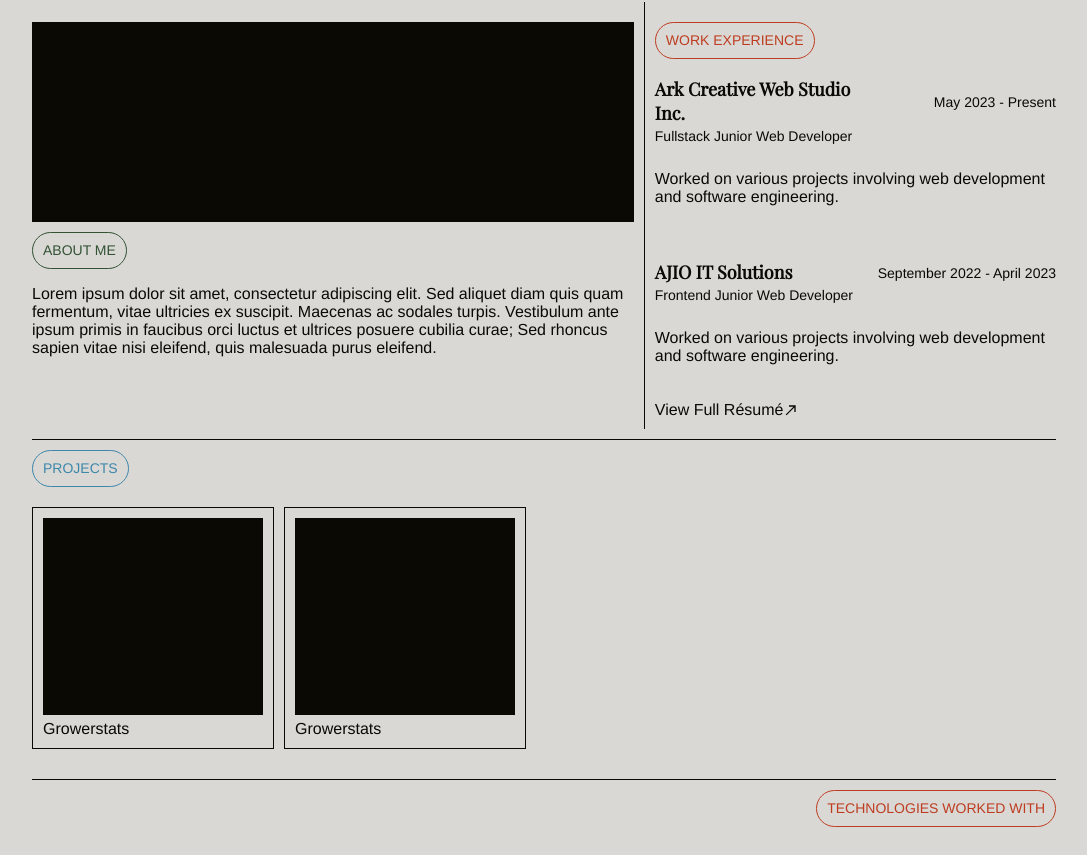
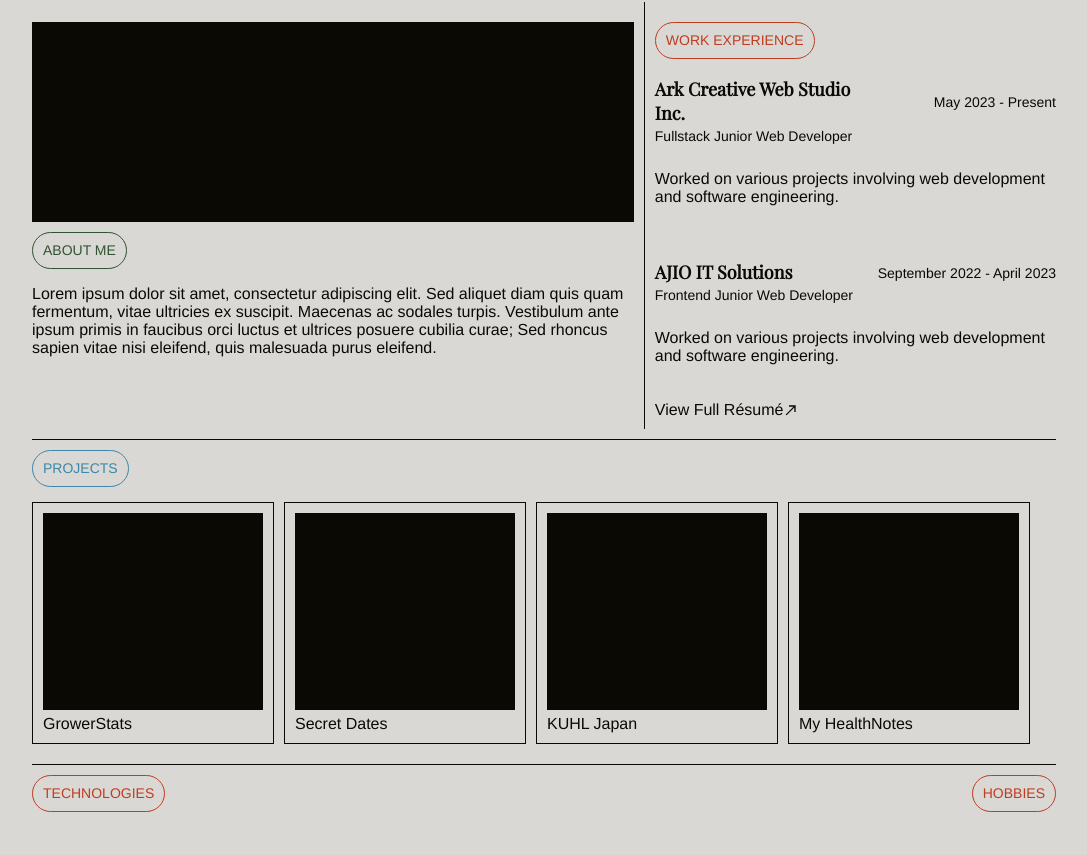
Before and after one commit to MicVillacarlos/portfolio_2024, a Gatsby site: page / in a window 1280 px wide. Shown: the part 117-972 px from the top of the page, without its empty margins (96-1183 px from the left). After the commit the page ends 937 px from the top, so only its background shows below. Built offline with nearby package versions, Linux system fonts and the light colour scheme; Gatsby itself is replaced by a stand-in of ours.

Commit message:
Add New Sections

```diff
--- a/src/components/Icons/Icons.tsx
+++ b/src/components/Icons/Icons.tsx
@@ -10,6 +10,8 @@ interface IconProps {
   text?: string;
   hoverTextColor?: string;
   marginBottom?: string;
+  isTransformX?: boolean;
+  isNoHover?: boolean;
 }
 
 const IconWrapper = styled(motion.div)<IconProps>`
@@ -33,14 +35,19 @@ const IconWrapper = styled(motion.div)<IconProps>`
     svg {
       fill: ${(props) =>
         props.hoverTextColor && props.theme[props.hoverTextColor]};
-      transform: translateY(-2px) translateX(2px);
+      transform: ${(props) =>
+        props.isNoHover
+          ? ""
+          : props.isTransformX
+          ? `translateY(-2px) translateX(2px)`
+          : `translateY(-2px)`};
     }
   }
 `;
 
 export const SunIcon = (props: IconProps) => {
   return (
-    <IconWrapper color={props.color}>
+    <IconWrapper color={props.color} isNoHover={props.isNoHover}>
       <svg
         xmlns="http://www.w3.org/2000/svg"
         viewBox="0 -960 960 960"
@@ -55,7 +62,7 @@ export const SunIcon = (props: IconProps) => {
 
 export const MoonIcon = (props: IconProps) => {
   return (
-    <IconWrapper color={props.color}>
+    <IconWrapper color={props.color} isNoHover={props.isNoHover}>
       <svg
         xmlns="http://www.w3.org/2000/svg"
         viewBox="0 -960 960 960"
@@ -120,6 +127,8 @@ export const CvIcon = (props: IconProps) => {
 export const NorthEastArrowIcon = (props: IconProps) => {
   return (
     <IconWrapper
+      isNoHover={props.isNoHover}
+      isTransformX={props.isTransformX}
       color={props.color}
       paddingTop={props.paddingTop}
       hoverTextColor={props.hoverTextColor}
--- a/src/components/Organisms/WorkExperienceCard/ProjectCard.tsx
+++ b/src/components/Organisms/WorkExperienceCard/ProjectCard.tsx
@@ -1,19 +1,44 @@
-import React from "react";
+import React, { useState } from "react";
 import { CommonFlexContainer } from "../../Atoms/CommonAtomComponents";
+import { ProjectCardContainer } from "./StyledComponents";
+import { AnimatePresence } from "framer-motion";
 
-const ProjectCard = () => {
+interface ProjectCardProps {
+  id: number;
+  title: string;
+  description: string;
+}
+
+const ProjectCard: React.FC<ProjectCardProps> = ({
+  title,
+  id,
+  description,
+}) => {
+  const [selectedCardId, setSlectedCardId] = useState<number | string>();
+
   return (
-    <CommonFlexContainer
+    <>
+      <ProjectCardContainer
         height="220px"
         width="220px"
         borderColor="text"
         padding="10px"
         isColumn
         isColumnTablet
+        whileHover={{ scale: 1.02 }}
+        onClick={() => setSlectedCardId(id)}
       >
         <CommonFlexContainer width="100%" height="100%" background="text" />
-      <CommonFlexContainer marginTop="5px" justify="start">Growerstats</CommonFlexContainer>
+        <CommonFlexContainer marginTop="5px" justify="start">
+          {title}
         </CommonFlexContainer>
+      </ProjectCardContainer>
+      {/* {selectedCardId && (
+        <AnimatePresence>
+          <CommonFlexContainer>{description}</CommonFlexContainer>
+        </AnimatePresence>
+      )} */}
+    </>
   );
 };
 
--- /dev/null
+++ b/src/components/Organisms/WorkExperienceCard/StyledComponents.tsx
@@ -0,0 +1,58 @@
+import styled from "styled-components";
+import { device } from "../../../utils/media_query";
+import { motion } from "framer-motion";
+
+interface ProjectCardProps {
+    justify?: string;
+    align?: string;
+    height?: string;
+    width?: string;
+    widthTablet?: string;
+    isColumn?: boolean;
+    isColumnTablet?: boolean;
+    isRoundedCorners?: boolean;
+    background?: string;
+    gap?: string;
+    margin?: string;
+    marginTop?: string;
+    marginTopTablet?: string;
+    padding?: string;
+    borderLeft?: string;
+    borderRight?: string;
+    borderTop?: string;
+    borderBottom?: string;
+    borderColor?: string;
+  }
+
+export const ProjectCardContainer = styled(motion.div)<ProjectCardProps>`
+  gap: ${(props) => props.gap};
+  display: flex;
+  width: ${(props) => (props.width ? props.width : "100%")};
+  height: ${(props) => props.height};
+  flex-direction: ${(props) => (props.isColumn ? "column" : "row")};
+  justify-content: ${(props) => (props.justify ? props.justify : "center")};
+  align-items: ${(props) => (props.align ? props.align : "center")};
+  background-color: ${(props) =>
+    props.background ? props.theme[props.background] : ""};
+  margin: ${(props) => props.margin};
+  border-right: ${(props) => props.borderRight};
+  border-left: ${(props) => props.borderLeft};
+  border-color: ${(props) => props.theme.text};
+  padding: ${(props) => props.padding};
+  word-break: break-word;
+  margin-top: ${(props) => props.marginTop};
+  border-radius: ${(props) => props.isRoundedCorners && "10px"};
+  border: ${(props) =>
+    props.borderColor && `1px solid ${props.theme[props.borderColor]}`};
+
+  @media ${device.tablet} {
+    margin-top: ${(props) =>
+      props.marginTopTablet ? props.marginTopTablet : props.marginTop};
+    flex-direction: ${(props) => (props.isColumnTablet ? "column" : "row")};
+    width: ${(props) => props.widthTablet};
+  }
+
+  :hover {
+    cursor: pointer;
+  }
+`;
--- a/src/pages/index.tsx
+++ b/src/pages/index.tsx
@@ -24,7 +24,7 @@ import {
 } from "../components/Icons/Icons";
 import { windowScreenSize } from "../utils/media_query";
 import WorkExperienceCard from "../components/Organisms/WorkExperienceCard/WorkExperienceCard";
-import { WorkExperienceCardProps } from "../types/types";
+import { ProjectDataTypes, WorkExperienceCardTypes } from "../types/types";
 import ProjectCard from "../components/Organisms/WorkExperienceCard/ProjectCard";
 
 const IndexPage: React.FC<PageProps> = () => {
@@ -40,7 +40,7 @@ const IndexPage: React.FC<PageProps> = () => {
     return () => window.removeEventListener("resize", handleResize);
   }, []);
 
-  const dummyData: WorkExperienceCardProps[] = [
+  const dummyData: WorkExperienceCardTypes[] = [
     {
       companyName: "Ark Creative Web Studio Inc.",
       startDate: "May 2023",
@@ -61,6 +61,33 @@ const IndexPage: React.FC<PageProps> = () => {
     },
   ];
 
+  const ProjectData: ProjectDataTypes[] = [
+    {
+      id: 1,
+      title: "GrowerStats",
+      description:
+        "Lorem ipsum dolor sit amet, consectetur adipiscing elit. Sed aliquet diam quis quam fermentum, vit ultricies ex suscipit. Maecenas ac sodales turpis. Vestibulum ante ipsum primis in faucibus orci luctus et ultrices posuere cubilia curae; Sedrhoncus sapien vitae nisi eleifend, quis malesuada purus eleifend. asdqwes",
+    },
+    {
+      id: 2,
+      title: "Secret Dates",
+      description:
+        "Lorem ipsum dolor sit amet, consectetur adipiscing elit. Sed aliquet diam quis quam fermentum, vit ultricies ex suscipit. Maecenas ac sodales turpis. Vestibulum ante ipsum primis in faucibus orci luctus et ultrices posuere cubilia curae; Sedrhoncus sapien vitae nisi eleifend, quis malesuada purus eleifend. asdqwes",
+    },
+    {
+      id: 3,
+      title: "KUHL Japan",
+      description:
+        "Lorem ipsum dolor sit amet, consectetur adipiscing elit. Sed aliquet diam quis quam fermentum, vit ultricies ex suscipit. Maecenas ac sodales turpis. Vestibulum ante ipsum primis in faucibus orci luctus et ultrices posuere cubilia curae; Sedrhoncus sapien vitae nisi eleifend, quis malesuada purus eleifend. asdqwes",
+    },
+    {
+      id: 4,
+      title: "My HealthNotes",
+      description:
+        "Lorem ipsum dolor sit amet, consectetur adipiscing elit. Sed aliquet diam quis quam fermentum, vit ultricies ex suscipit. Maecenas ac sodales turpis. Vestibulum ante ipsum primis in faucibus orci luctus et ultrices posuere cubilia curae; Sedrhoncus sapien vitae nisi eleifend, quis malesuada purus eleifend. asdqwes",
+    },
+  ];
+
   return (
     <ThemeProvider theme={isDarkTheme ? darkTheme : lightTheme}>
       <GlobalStyles />
@@ -70,11 +97,11 @@ const IndexPage: React.FC<PageProps> = () => {
           <div>
             {isDarkTheme ? (
               <CommonAnchor onClick={toggleTheme}>
-                <SunIcon height="20" />
+                <SunIcon height="20" isNoHover />
               </CommonAnchor>
             ) : (
               <CommonAnchor onClick={toggleTheme}>
-                <MoonIcon height="20" />
+                <MoonIcon height="20" isNoHover />
               </CommonAnchor>
             )}
           </div>
@@ -165,8 +192,8 @@ const IndexPage: React.FC<PageProps> = () => {
                 WORK EXPERIENCE
               </CommonText>
             </CommonOblongContainer>
-            {dummyData.map((item) => {
-              return <WorkExperienceCard {...item} />;
+            {dummyData.map((item, index) => {
+              return <WorkExperienceCard key={index} {...item} />;
             })}
             <NorthEastArrowIcon
               text={"View Full Résumé"}
@@ -174,6 +201,7 @@ const IndexPage: React.FC<PageProps> = () => {
               height="16"
               hoverTextColor="red"
               marginBottom="10px"
+              isTransformX
             />
           </CommonFlexContainer>
         </CommonFlexContainer>
@@ -201,23 +229,20 @@ const IndexPage: React.FC<PageProps> = () => {
             </CommonText>
           </CommonOblongContainer>
           <CommonFlexContainer
-            marginTop="20px"
+            marginTop="15px"
             justify="start"
             gap="10px"
             isColumnTablet
           >
-            <ProjectCard />
-            <ProjectCard />
+            {ProjectData.map((item, index) => {
+              return <ProjectCard key={index} {...item} />;
+            })}
           </CommonFlexContainer>
         </CommonFlexContainer>
         {/* ----------------------- Technologies ----------------------- */}
-        <CommonFlexContainer
-          isColumn
-          isColumnTablet
-          align="end"
-          marginTop="20px"
-        >
-          <CommonDivider margin="10px 0px" isHideTablet />
+        <CommonDivider margin="20px 0px 0px 0px" isHideTablet />
+        <CommonFlexContainer marginTop="10px" isColumnTablet>
+          <CommonFlexContainer isColumn isColumnTablet align="start">
             <CommonOblongContainer borderColor="red">
               <CommonText
                 isTitleFont
@@ -225,15 +250,22 @@ const IndexPage: React.FC<PageProps> = () => {
                 color="red"
                 lineHeight={0.5}
               >
-              TECHNOLOGIES WORKED WITH
+                TECHNOLOGIES
               </CommonText>
             </CommonOblongContainer>
-
-          <CommonFlexContainer
-            marginTop="20px"
-            justify="start"
-            gap="10px"
-          ></CommonFlexContainer>
+          </CommonFlexContainer>
+          <CommonFlexContainer isColumn isColumnTablet align="end">
+            <CommonOblongContainer borderColor="red">
+              <CommonText
+                isTitleFont
+                fontSize="xSmall"
+                color="red"
+                lineHeight={0.5}
+              >
+                HOBBIES
+              </CommonText>
+            </CommonOblongContainer>
+          </CommonFlexContainer>
         </CommonFlexContainer>
       </PageHolder>
     </ThemeProvider>
```
Also changed, not shown: src/types/types.ts (+9 -1 lines). Lines whose indentation alone changed are shown as unchanged.
